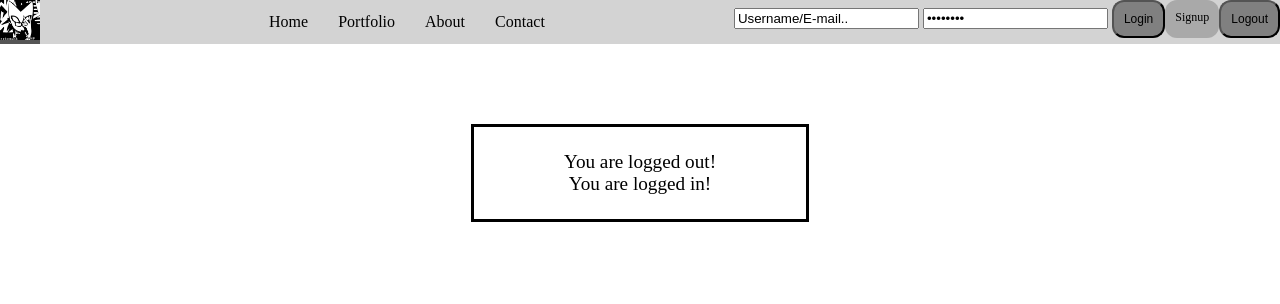
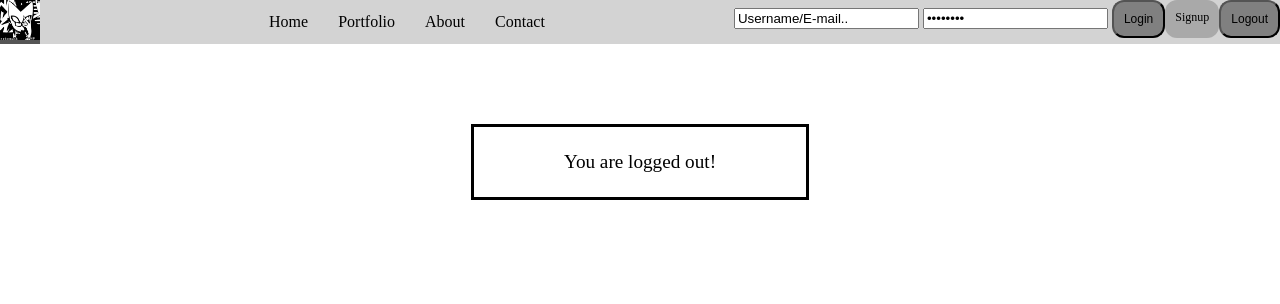
Before and after one commit to nekomask/phpLogin, a PHP site: page / in a window 1280 px wide. Shown: the top 304 px of the page. Run offline with PHP 8.4, Linux system fonts and the light colour scheme; some libraries are stand-ins or nearby versions.

Commit message:
fixed errors in login and index php; login and session now works-- content in index now changes depending on if session is intialized

```diff
--- a/header.php
+++ b/header.php
@@ -1,5 +1,5 @@
 <?php
-session_start
+session_start()
 ?>
 
 <!DOCTYPE html>
--- a/includes/login.inc.php
+++ b/includes/login.inc.php
@@ -31,8 +31,8 @@ if (isset($_POST['login-submit'])) {
                         exit();
                 }else if ($pwdCheck == true) {
                     session_start();
-                    $_SESSION[userId] = $row['idUsers'];
-                    $_SESSION[userUid] = $row['uidUsers'];
+                    $_SESSION['userId'] = $row['idUsers'];
+                    $_SESSION['userUid'] = $row['uidUsers'];
 
                     header("Location: ../index.php?login=success");
                     exit();
--- a/index.php
+++ b/index.php
@@ -7,8 +7,18 @@ require "header.php";
 <main>
     <div class="wrapper-main">
     <section class="section-default">
-<p class="login-status">You  are logged out!</p>
-<p class="login-status">You are logged in!</p>
+    <?php
+        if (isset($_SESSION['userId'])) {
+            echo '<p class="login-status">You  are logged in!</p>';
+        }else{
+            echo '<p class="login-status">You are logged out!</p>';
+
+        }
+
+
+    ?>
+
+
 </section>
 </div>
 </main>
```
